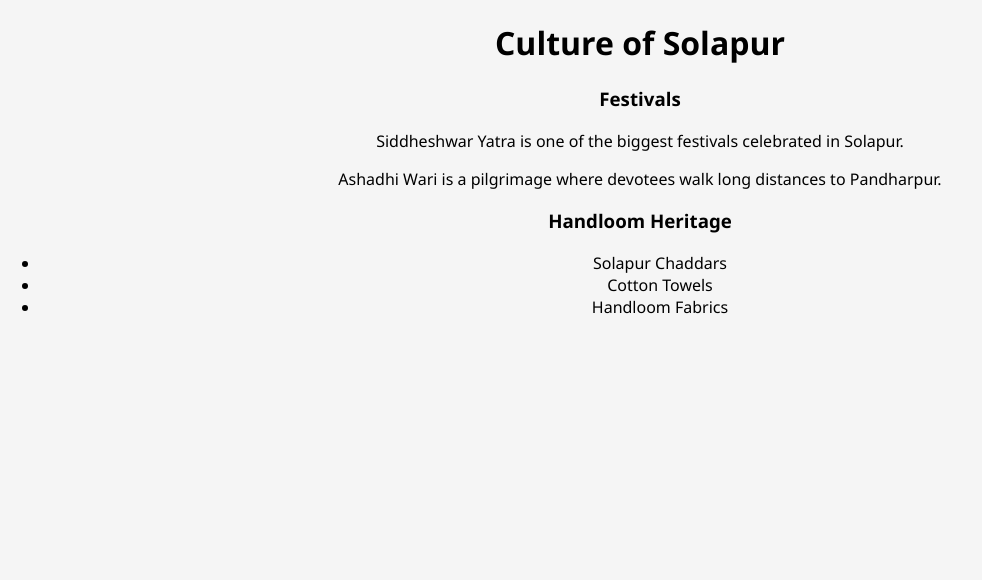
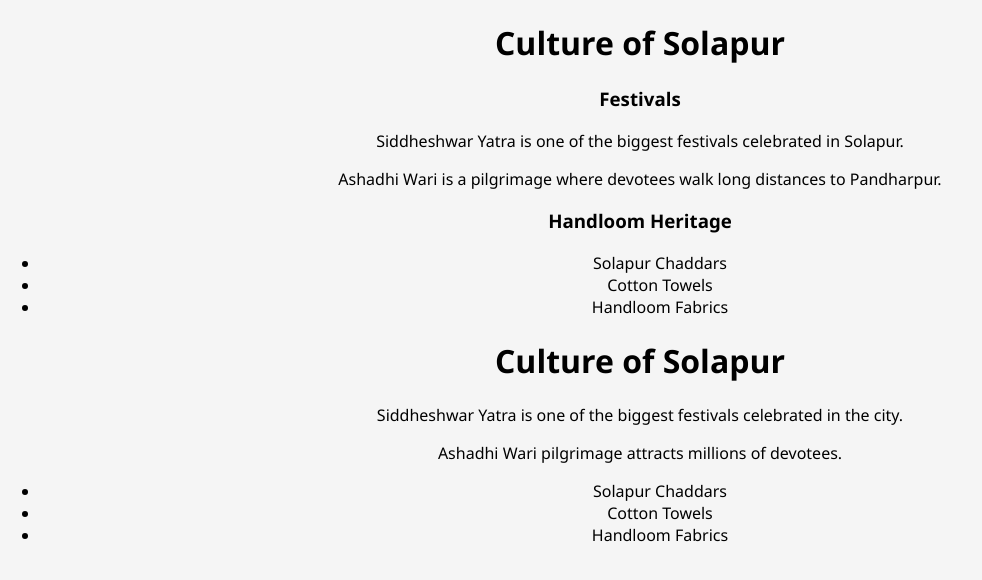
Before and after one commit to khandekarsarang4-sys/solapur-tourism-website, a plain HTML site: page culture.html in a window 1280 px wide. Shown: the whole page, without its empty margins (0-982 px from the left). Drawn offline with Linux system fonts and the light colour scheme.

Commit message:
Update culture.html

```diff
--- a/culture.html
+++ b/culture.html
@@ -25,3 +25,26 @@
 
 </body>
 </html>
+<!DOCTYPE html>
+<html>
+<head>
+<title>Culture</title>
+<link rel="stylesheet" href="style.css">
+</head>
+
+<body>
+
+<h1>Culture of Solapur</h1>
+
+<p>Siddheshwar Yatra is one of the biggest festivals celebrated in the city.</p>
+
+<p>Ashadhi Wari pilgrimage attracts millions of devotees.</p>
+
+<ul>
+<li>Solapur Chaddars</li>
+<li>Cotton Towels</li>
+<li>Handloom Fabrics</li>
+</ul>
+
+</body>
+</html>
```
